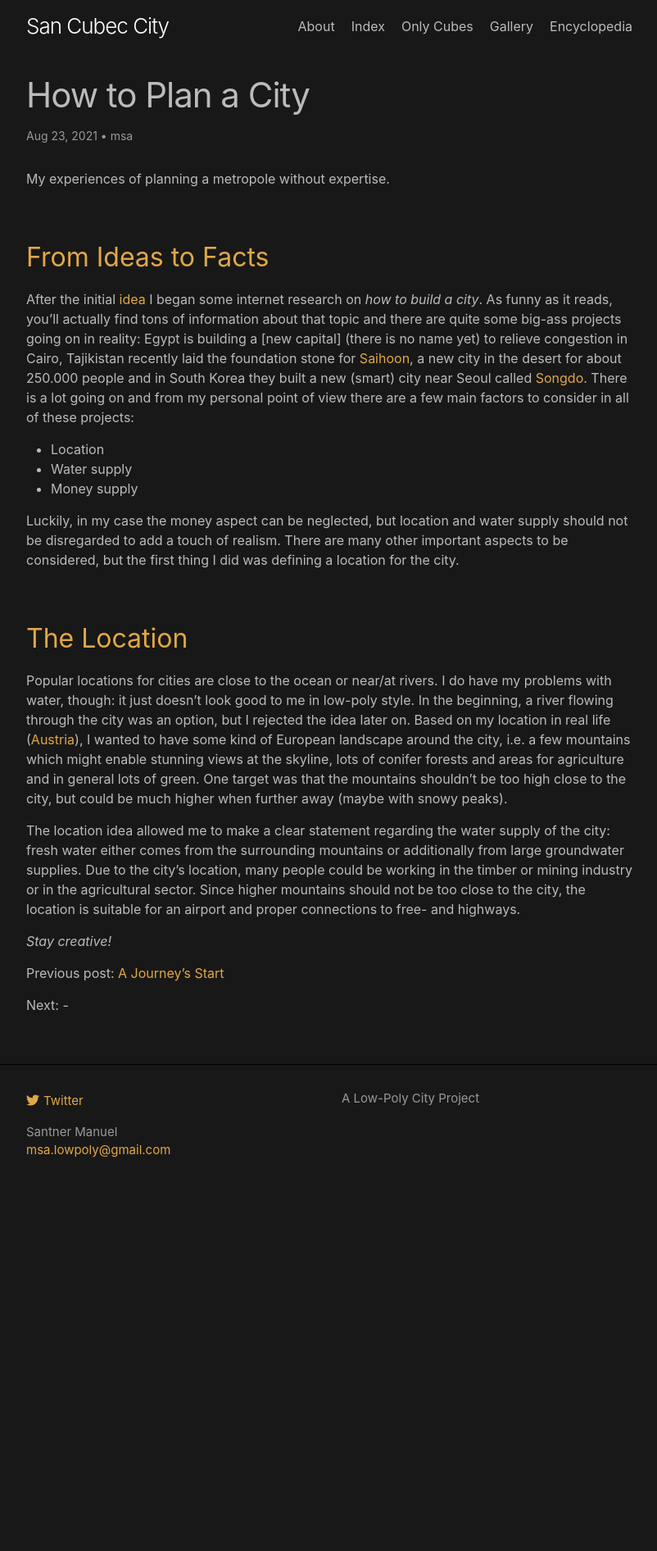
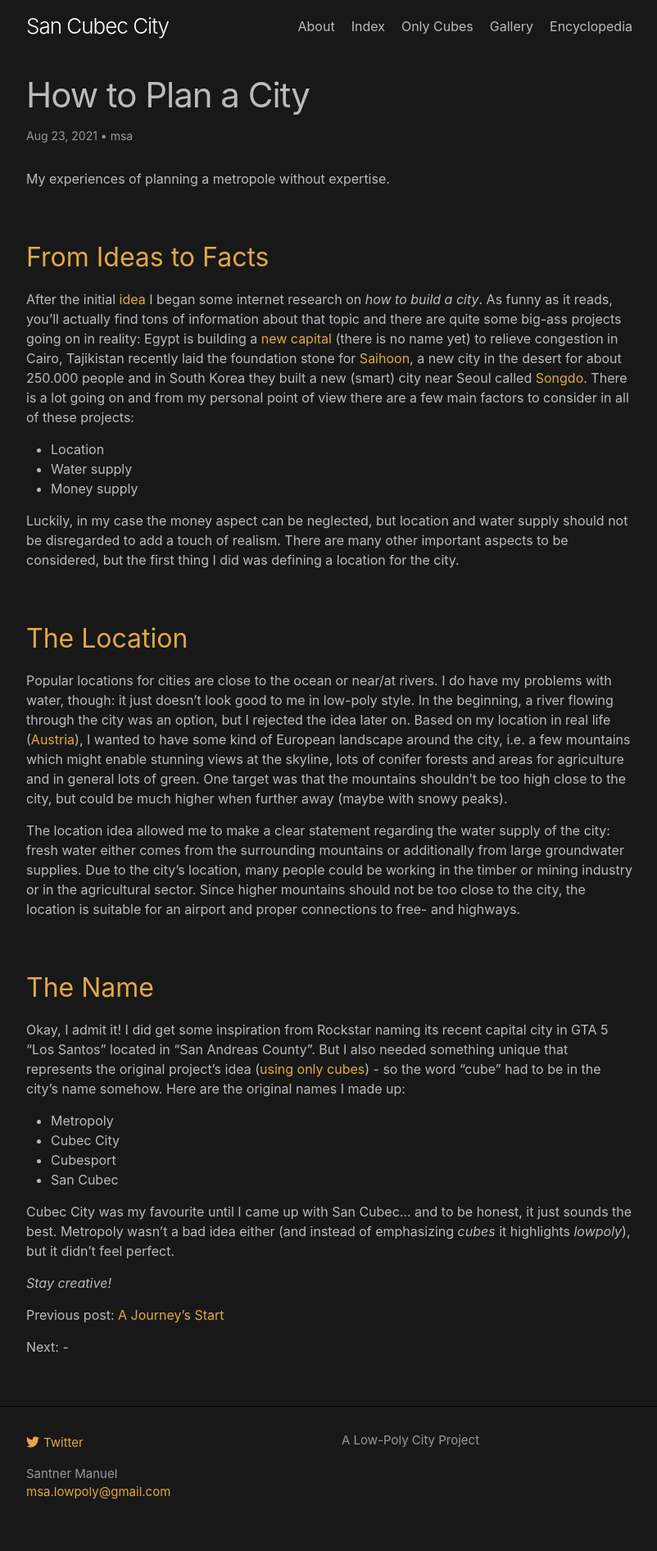
Before and after one commit to kant/san_cubec_blog, a Jekyll site: the page built from _posts/Blog/2021-08-23-Post0002.md, in a window 1280 px wide. Shown: the whole page at 82% size, without its empty margins (238-1040 px from the left). Built offline with Jekyll 4.4.1, drawn with Linux system fonts in a browser that asks for light colours; before the commit the page ends 1475 px from its top, so only the background shows below that.

Commit message:
Update 2021-08-23-Post0002.md

```diff
--- a/_posts/Blog/2021-08-23-Post0002.md
+++ b/_posts/Blog/2021-08-23-Post0002.md
@@ -10,7 +10,7 @@ My experiences of planning a metropole without expertise.
 
 ## <span style = "color:#e1a846">From Ideas to Facts</span>
 
-After the initial [idea][id1] I began some internet research on _how to build a city_. As funny as it reads, you'll actually find tons of information about that topic and there are quite some big-ass projects going on in reality: Egypt is building a [new capital] (there is no name yet) to relieve congestion in Cairo, Tajikistan recently laid the foundation stone for [Saihoon][id3], a new city in the desert for about 250.000 people and in South Korea they built a new (smart) city near Seoul called [Songdo][id4]. There is a lot going on and from my personal point of view there are a few main factors to consider in all of these projects:
+After the initial [idea][id1] I began some internet research on _how to build a city_. As funny as it reads, you'll actually find tons of information about that topic and there are quite some big-ass projects going on in reality: Egypt is building a [new capital][id2] (there is no name yet) to relieve congestion in Cairo, Tajikistan recently laid the foundation stone for [Saihoon][id3], a new city in the desert for about 250.000 people and in South Korea they built a new (smart) city near Seoul called [Songdo][id4]. There is a lot going on and from my personal point of view there are a few main factors to consider in all of these projects:
 
 * Location
 * Water supply
@@ -23,6 +23,17 @@ Luckily, in my case the money aspect can be neglected, but location and water su
 Popular locations for cities are close to the ocean or near/at rivers. I do have my problems with water, though: it just doesn't look good to me in low-poly style. In the beginning, a river flowing through the city was an option, but I rejected the idea later on. Based on my location in real life ([Austria][id5]), I wanted to have some kind of European landscape around the city, i.e. a few mountains which might enable stunning views at the skyline, lots of conifer forests and areas for agriculture and in general lots of green. One target was that the mountains shouldn't be too high close to the city, but could be much higher when further away (maybe with snowy peaks).
 
 The location idea allowed me to make a clear statement regarding the water supply of the city: fresh water either comes from the surrounding mountains or additionally from large groundwater supplies. Due to the city's location, many people could be working in the timber or mining industry or in the agricultural sector. Since higher mountains should not be too close to the city, the location is suitable for an airport and proper connections to free- and highways.
+
+## <span style = "color:#e1a846">The Name</span>
+
+Okay, I admit it! I did get some inspiration from Rockstar naming its recent capital city in GTA 5 "Los Santos" located in "San Andreas County". But I also needed something unique that represents the original project's idea ([using only cubes][id6]) - so the word "cube" had to be in the city's name somehow. Here are the original names I made up:
+
+* Metropoly
+* Cubec City
+* Cubesport
+* San Cubec
+
+Cubec City was my favourite until I came up with San Cubec... and to be honest, it just sounds the best. Metropoly wasn't a bad idea either (and instead of emphasizing _cubes_ it highlights _lowpoly_), but it didn't feel perfect.
 
 _Stay creative!_
 
```
Also changed, not shown: other parts of _posts/Blog/2021-08-23-Post0002.md (+1 -0 lines).
